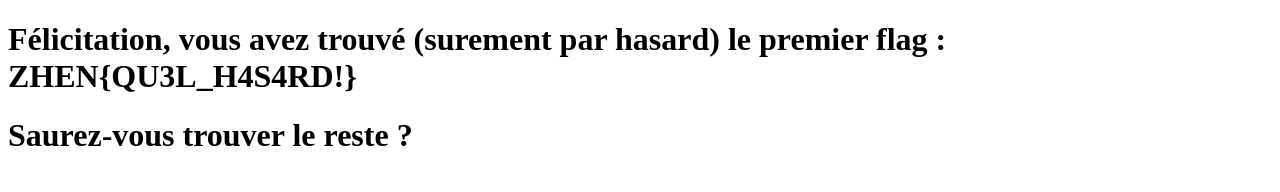
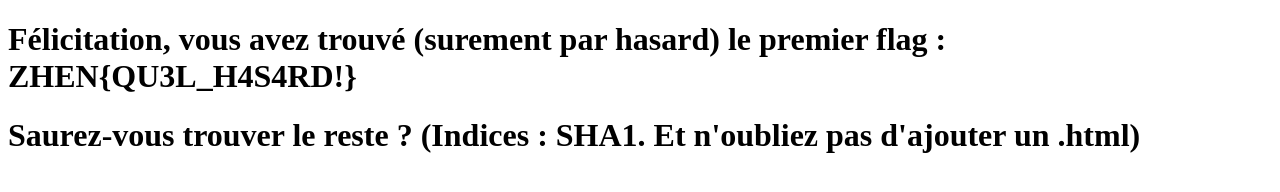
Before and after one commit to ZZhenqiu/ZZhenqiu.github.io, a plain HTML site: page flag.html in a window 1280 px wide. Drawn offline with Linux system fonts and the light colour scheme.

Commit message:
Update flag.html

```diff
--- a/flag.html
+++ b/flag.html
@@ -7,8 +7,8 @@
 </head>
 <body>
     <h1> Félicitation, vous avez trouvé (surement par hasard) le premier flag : ZHEN{QU3L_H4S4RD!} </h1>
-    <h1> Saurez-vous trouver le reste ? </h1>
-    <!-- Ah, félicitation encore, vous avez trouvé (certainement pas par hasard) le deuxième flag : QIU{C0D3-S0URC3}. Saurez-vous trouver le troisième flag ?-->
+    <h1> Saurez-vous trouver le reste ? (Indices : SHA1. Et n'oubliez pas d'ajouter un .html) </h1>
+    <!-- Ah, félicitation encore, vous avez trouvé (certainement pas par hasard) le deuxième flag : ZHEN{C0D3-S0URC3}. Saurez-vous trouver le troisième flag ?-->
 
 </body>
 </html>
```
